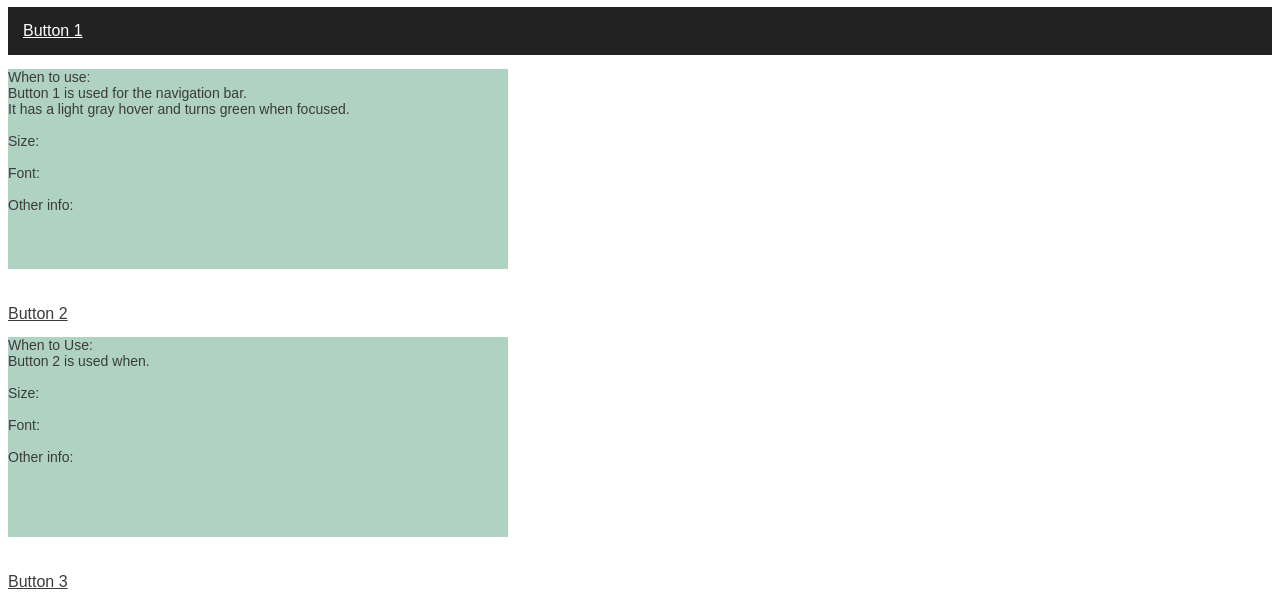
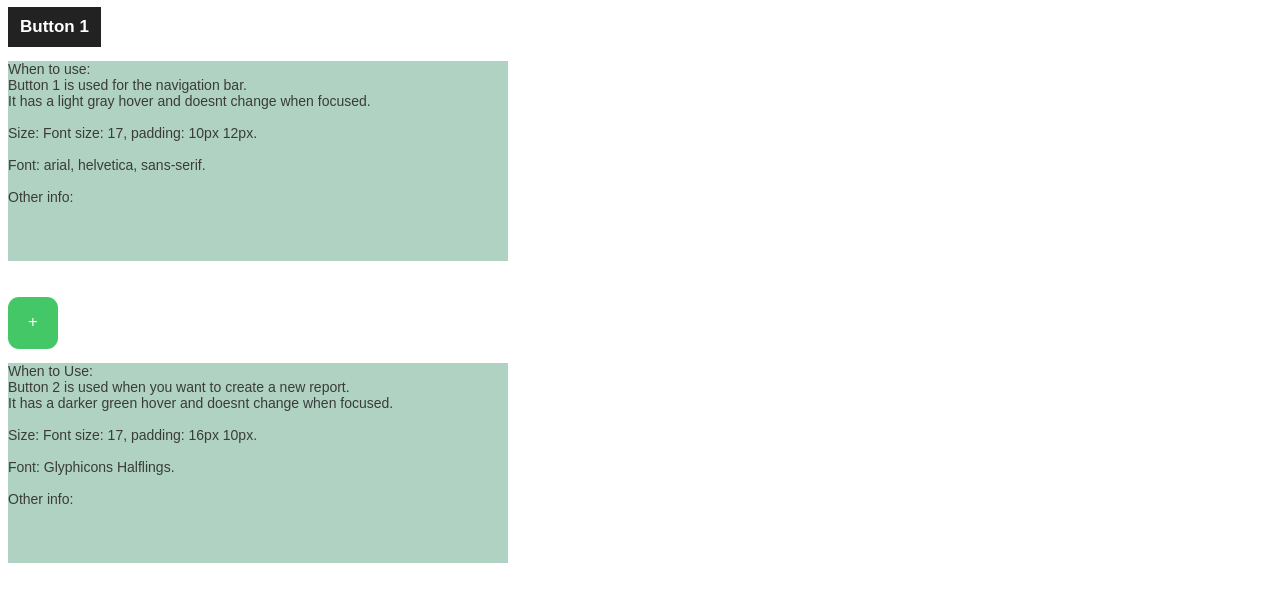
Before and after one commit to XCharmyX/2semestereksamen, a plain HTML site: page Styleguide/buttons.html in a window 1280 px wide. Shown: the part 159-755 px from the top of the page. Drawn offline with Linux system fonts and the light colour scheme.

Commit message:
opdatering af buttons og css til styleguide

```diff
--- a/Styleguide/buttons.html
+++ b/Styleguide/buttons.html
@@ -33,30 +33,34 @@
 <div class="whentouse">
 	<p class="whentousetext">When to use: <br>
 	   Button 1 is used for the navigation bar. <br>
-	   It has a light gray hover and turns green when focused. <br><br>
-	   Size:	<br> <br>
-	   Font:	<br> <br>
+	   It has a light gray hover and doesnt change when focused. <br><br>
+	   Size: Font size: 17, padding: 10px 12px.	<br> <br>
+	   Font: arial, helvetica, sans-serif.	<br> <br>
 	   Other info:		<br>
 	</p>
 </div>
 <br>
 <br>
-<a class="btn2" href="#">Button 2</a>
+<a class="btn2" href="#">+</a>
 <div class="whentouse">
 	<p class="whentousetext">When to Use: <br>
-	   Button 2 is used when. <br><br>
-	   Size:	<br> <br>
-	   Font:	<br> <br>
+	   Button 2 is used when you want to create a new report.
+	   <br> It has a darker green hover and doesnt change when focused.
+	   <br><br>
+	   Size: Font size: 17, padding: 16px 10px.	<br> <br>
+	   Font: Glyphicons Halflings.	<br> <br>
 	   Other info:		<br>
 	</p>
 </div>
 <br><br>
-<a class="btn3" href="#">Button 3</a>
+<a class="btn3" href="#">X</a>
 <div class="whentouse">
 	<p class="whentousetext">When to Use: <br>
-	   Button 3 is used when. <br><br>
-	   Size:	<br> <br>
-	   Font:	<br> <br>
+	   Button 3 is used when you want to cancel a new report.
+		<br> It has a darker blue hover and doesnt change when focused.
+	   <br><br>
+	   Size: Font size: 17, padding: 16px 10px.	<br> <br>
+	   Font: Glyphicons Halflings.	<br> <br>
 	   Other info:		<br>
 	</p>
 </div>
--- a/Styleguide/css/styleguide.css
+++ b/Styleguide/css/styleguide.css
@@ -1,40 +1,47 @@
-.body{
-	background-color: #777777;
-}
 @media only screen and (min-width: 601px) {
 	/* NAV */
+
 .navbar {
 	background: #fff;
 }
+
 .navbar ul li a {
 	color: var(--main-color);
 }
+
 .navbar li ul li {
 	background: rgb(255, 255, 255);
 }
+
 .navbar ul li ul li a {
 	color: var(--main-color);
 }
+
 .navbar li:hover ul li:hover {
 	background-color: #e5e5e5;
 }
+
 .navbar.shrink {
 	background-color: #fff;
 }
+
 .navbar {
 	position: relative;
 	height: 70px;
 	margin: 0 auto;
 	background: rgba(0, 0, 0, 0.5);
 }
+
 .navbar.shrink a,
 .navbar.shrink #navibar {
 	line-height: 50px;
 }
+
 .navbar ul {
 	list-style-type: none;
 	text-align: center;
 }
+
 .navbar ul li {
 	display: inline-block;
 	margin-left: 15px;
@@ -46,6 +53,7 @@
 	-moz-transition: 0.25s all;
 	transition: 0.25s all;
 }
+
 .navbar ul li a,
 .navres {
 	font-family: 'Karla', sans-serif;
@@ -61,46 +69,71 @@
 	-moz-transition: 0.25s all;
 	transition: 0.25s all;
 }
+
 .navbar ul li:hover {
 	background: var(--theme-border-light);
 }
+
 .navbar ul li:hover a {
 	color: #554960;
 }
+/**/
 .btn1{
-display: block;
-font-family: 'Titillium Web', sans-serif;
-background-color: #222222;
-color: #fff;
-text-decoration: bold;
-padding-top: 15px;
-padding-bottom: 15px;
-padding-left: 15px;
+background-color:#222222;
+display:inline-block;
+cursor:pointer;
+color:#ffffff;
+font-family:Arial, Helvetica, sans-serif;
+font-size:17px;
+font-weight:bold;
+padding:10px 12px;
+text-decoration:none;
 }
+
 .btn1:hover{
-background color: #6c6c6c;
-color: #fff;
+background-color:#6c6c6c;
 }
+
 .btn2{
-display: block;
-font-family: 'Titillium Web', sans-serif;
-color: #3b3b3b;
+background-color:#44c767;
+border-radius:11px;
+display:inline-block;
+cursor:pointer;
+color:#ffffff;
+font-family:Glyphicons Halflings;
+font-size:17px;
+font-weight:bold;
+padding:16px 20px;
+text-decoration:none;
 }
+
 .btn2:hover{
+background-color:#039844;
+}
 
+.btn3{
+background-color:#3379b7;
+border-radius:11px;
+display:inline-block;
+cursor:pointer;
+color:#ffffff;
+font-family:Glyphicons Halflings;
+font-size:17px;
+font-weight:bold;
+padding:16px 20px;
+text-decoration:none;
 }
-.btn3{
-font-family: 'Titillium Web', sans-serif;
-color: #3b3b3b;
+
+.btn3:hover{
+background-color:#204d74;
 }
-.btn3:hover{
 
-}
 h1{
 font-family: 'Titillium Web', sans-serif;
 }
+
 a {
-    color: #00c52c;
+color: #00c52c;
 }
 
 .whentouse{
@@ -109,17 +142,21 @@ position; right;
 height: 200px;
 width: 500px;
 }
+
 .whentousetext{
 font-family: 'Karla', sans-serif;
 color: #3b3b3b;
 font-size: 14px;
 }
+
 .lilbox{
 
 }
+
 .bigbox{
 
 }
+
 /* Icons */
 * {
   box-sizing: border-box;
@@ -252,6 +289,7 @@ hr.solid {
 /*Colors slut*/
 
 /*Header*/
+
 img {
     max-width:100%;
     height:auto;
```
